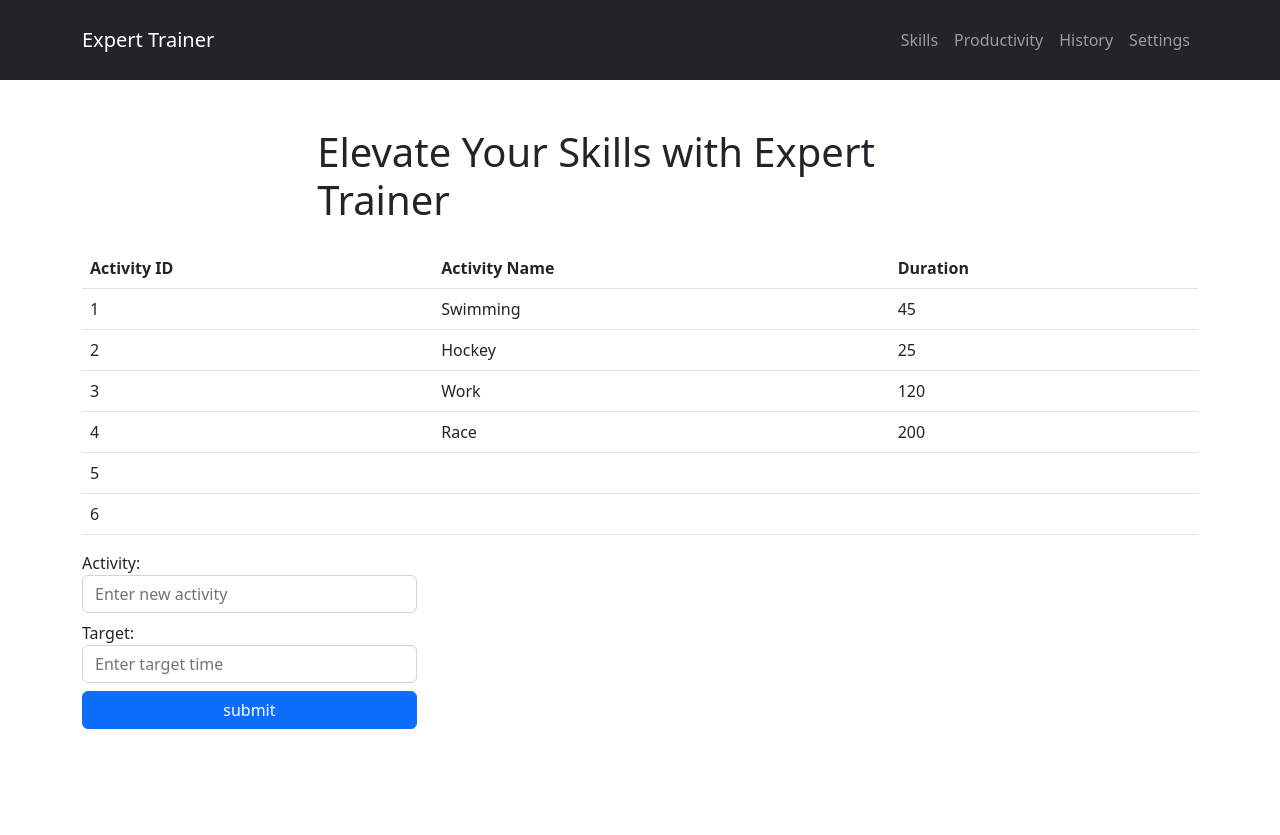
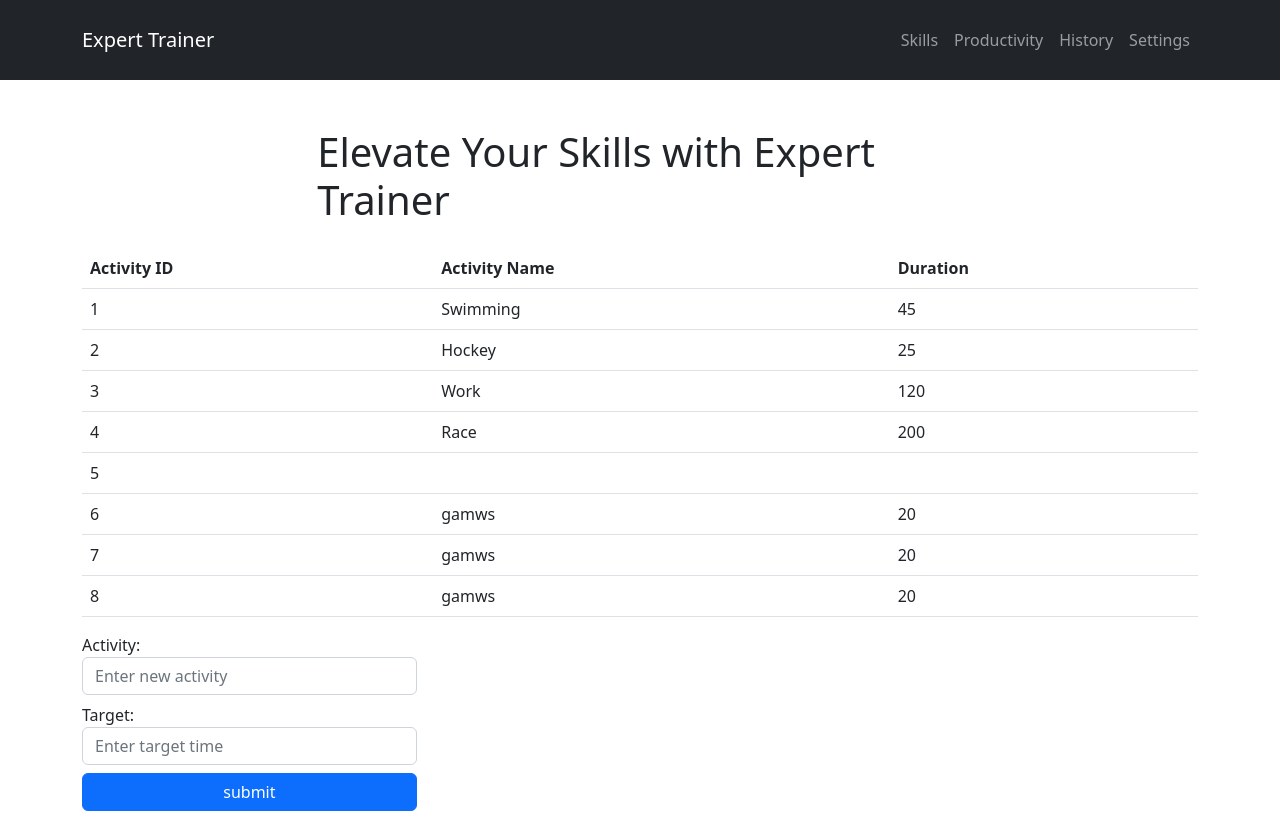
Before and after one commit to Mideas-Touch/expert-trainer, a React (Create React App) app: page / in a window 1280 px wide. Before the commit the page ends 800 px from the top, so only its background shows below. Built offline with nearby package versions, Linux system fonts and the light colour scheme; data requests are answered from the project's data file.

Commit message:
Display posted data to table component

```diff
--- a/db.json
+++ b/db.json
@@ -26,9 +26,19 @@
       "id": 5
     },
     {
-      "activity": "chess",
-      "target": "20",
+      "title": "gamws",
+      "minutes": "20",
       "id": 6
+    },
+    {
+      "title": "gamws",
+      "minutes": "20",
+      "id": 7
+    },
+    {
+      "title": "gamws",
+      "minutes": "20",
+      "id": 8
     }
   ]
 }
--- a/src/components/Dataform.js
+++ b/src/components/Dataform.js
@@ -1,18 +1,19 @@
 import React, {  useState } from 'react'
 import {  Button, Form, FormControl, FormLabel } from 'react-bootstrap'
 import Table from './Table'
+import { Table as TableContainer } from 'react-bootstrap'
 
 
 
 function Dataform({Card}) {
-  const [activity, setActivity] = useState("")
-  const [target, setTarget] = useState("")
+  const [title, setActivity] = useState("")
+  const [minutes, setTarget] = useState("")
 
   function handleSubmit(e){
     e.preventDefault();
     let formDataObj = {
-      activity: activity,
-      target: target,
+      title: title,
+      minutes: minutes,
     }
 
   fetch(`http://localhost:3000/activities`, {
@@ -21,13 +22,19 @@ headers: {'Content-Type': 'application/json', 'Accept': 'application/json'},
   body: JSON.stringify(formDataObj)})
   .then(result => result.json())
   .then(data => {
-  data.map(item => <Table key={data.id} data={data} title={data.activity} minutes={data.target} />)
-   //Weka hapa the code that will display the data to the dom
+    <TableContainer>
+
+{/* { items.map(item => <Table key={item.id} item={item} title={item.title} minutes={item.minutes} />)} */}
+            <tbody>
+            {data.map(item => <Table key={formDataObj.id} item={formDataObj} title={formDataObj.title} minutes={formDataObj.minutes} />)}
+            </tbody>
+
+        </TableContainer>
   })
 
 
-    console.log(activity)
-    console.log(target)
+    // console.log(activity)
+    // console.log(target)
 
     //set up JSX
     // const formData = {
@@ -46,7 +53,7 @@ body: JSON.stringify(formDataObj)})
             Activity:
             <FormControl
               onChange={(e) => setActivity(e.target.value)}
-              value={activity}
+              value={title}
               placeholder="Enter new activity"
               type="text"
               name="activity"
@@ -58,7 +65,7 @@ body: JSON.stringify(formDataObj)})
           Target:
           <FormControl
             onChange={(e) => setTarget(e.target.value)}
-            value={target}
+            value={minutes}
             type="number"
             placeholder='Enter target time'
             // value={e.target.value}
--- a/src/pages/History.js
+++ b/src/pages/History.js
@@ -1,5 +1,4 @@
 import React from 'react'
-
 
 export default function History() {
   return (
```
Lines whose indentation alone changed are shown as unchanged.
